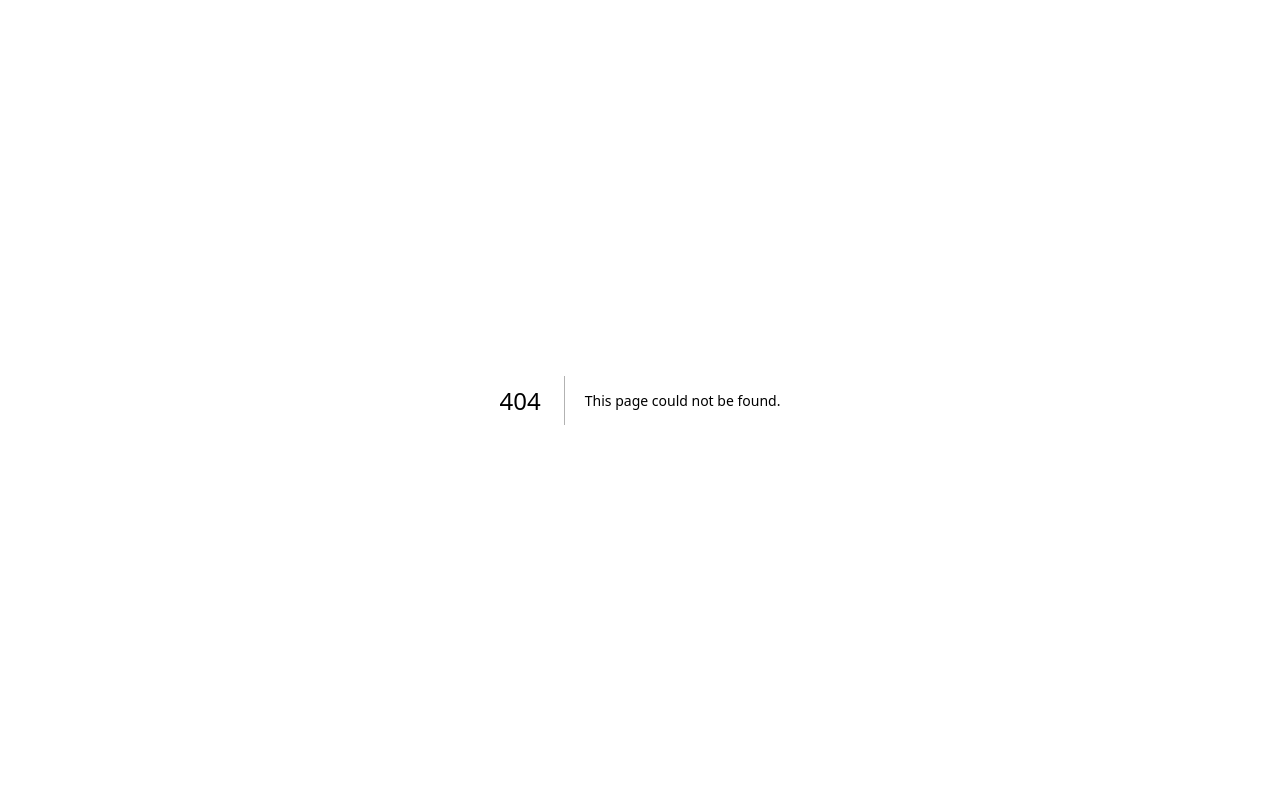
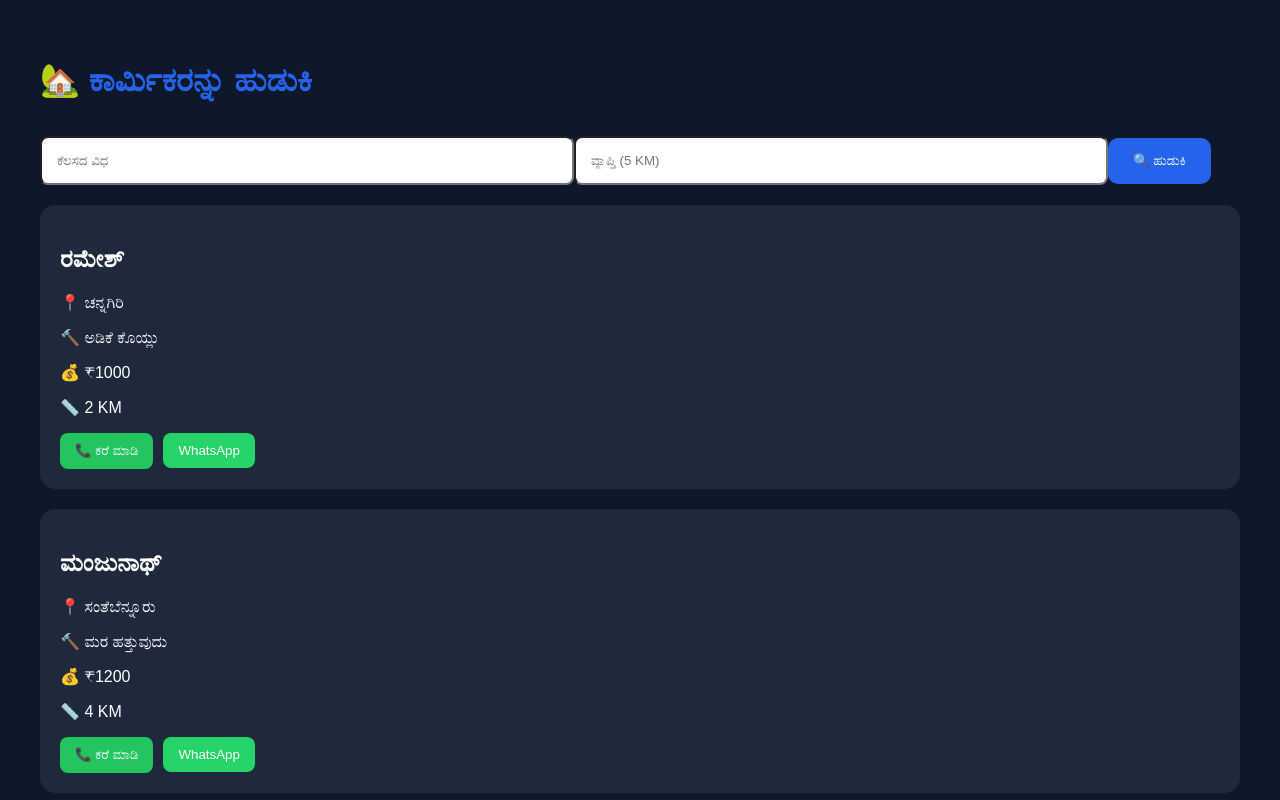
Before and after one commit to Spy9591/adike-labour, a Next.js app: page /owner in a window 1280 px wide. Before the commit this address had no page. Shown: the top 800 px of the page. Built offline with nearby package versions, Linux system fonts and the light colour scheme.

Commit message:
Create page.js

```diff
--- /dev/null
+++ b/app/owner/page.js
@@ -0,0 +1,121 @@
+const workers = [
+  {
+    name: "ರಮೇಶ್",
+    village: "ಚನ್ನಗಿರಿ",
+    work: "ಅಡಿಕೆ ಕೊಯ್ಲು",
+    wage: "₹1000",
+    distance: "2 KM"
+  },
+  {
+    name: "ಮಂಜುನಾಥ್",
+    village: "ಸಂತೆಬೆನ್ನೂರು",
+    work: "ಮರ ಹತ್ತುವುದು",
+    wage: "₹1200",
+    distance: "4 KM"
+  },
+  {
+    name: "ಕಿರಣ್",
+    village: "ದೇವರಹಳ್ಳಿ",
+    work: "ಔಷಧ ಸಿಂಪಡಣೆ",
+    wage: "₹900",
+    distance: "3 KM"
+  }
+];
+
+export default function OwnerPage() {
+  return (
+    <div
+      style={{
+        minHeight: "100vh",
+        background: "#0f172a",
+        color: "white",
+        padding: "40px"
+      }}
+    >
+      <h1 style={{ color: "#2563eb" }}>
+        🏡 ಕಾರ್ಮಿಕರನ್ನು ಹುಡುಕಿ
+      </h1>
+
+      <input
+        style={input}
+        placeholder="ಕೆಲಸದ ವಿಧ"
+      />
+
+      <input
+        style={input}
+        placeholder="ವ್ಯಾಪ್ತಿ (5 KM)"
+      />
+
+      <button style={button}>
+        🔍 ಹುಡುಕಿ
+      </button>
+
+      {workers.map((worker) => (
+        <div
+          key={worker.name}
+          style={{
+            background: "#1e293b",
+            padding: "20px",
+            borderRadius: "15px",
+            marginTop: "20px"
+          }}
+        >
+          <h2>{worker.name}</h2>
+
+          <p>📍 {worker.village}</p>
+
+          <p>🔨 {worker.work}</p>
+
+          <p>💰 {worker.wage}</p>
+
+          <p>📏 {worker.distance}</p>
+
+          <div>
+            <button
+              style={{
+                ...small,
+                background: "#22c55e"
+              }}
+            >
+              📞 ಕರೆ ಮಾಡಿ
+            </button>
+
+            <button
+              style={{
+                ...small,
+                background: "#25D366",
+                marginLeft: "10px"
+              }}
+            >
+              WhatsApp
+            </button>
+          </div>
+        </div>
+      ))}
+    </div>
+  );
+}
+
+const input = {
+  width: "100%",
+  maxWidth: "500px",
+  padding: "15px",
+  marginTop: "15px",
+  borderRadius: "8px"
+};
+
+const button = {
+  padding: "15px 25px",
+  marginTop: "15px",
+  background: "#2563eb",
+  border: "none",
+  color: "white",
+  borderRadius: "10px"
+};
+
+const small = {
+  padding: "10px 15px",
+  border: "none",
+  color: "white",
+  borderRadius: "8px"
+};
```
